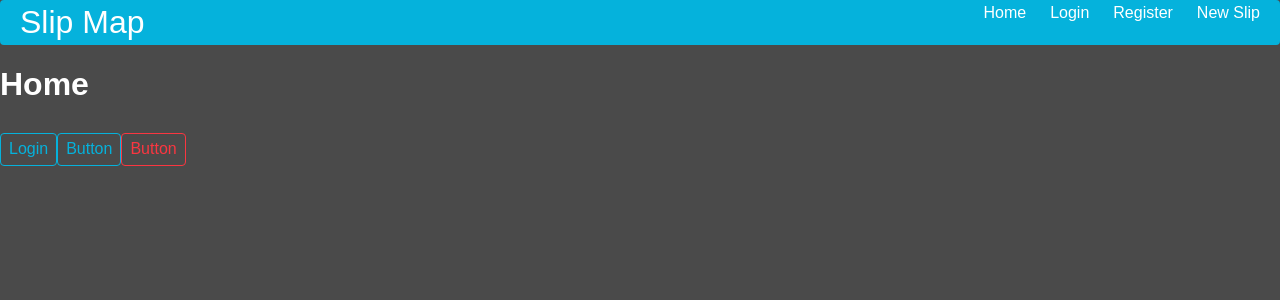
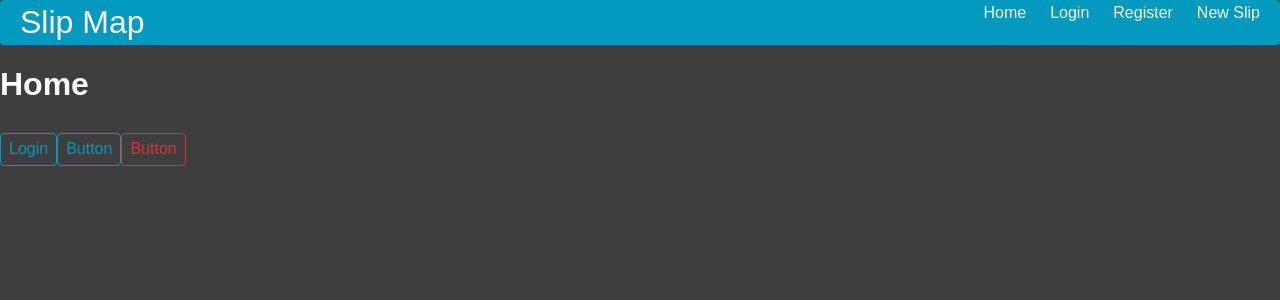
Before and after one commit to WilliamTaul/slip_map, a React (Vite) app in the folder client/: page / in a window 1280 px wide. Shown: the top 300 px of the page. Built offline with nearby package versions, Linux system fonts and the light colour scheme.

Commit message:
darkend css style. beginning to add messsage

```diff
--- a/client/public/styles.css
+++ b/client/public/styles.css
@@ -1,12 +1,12 @@
 :root {
-  --imperial-red: #FB3640;
-  --steel-blue: #4682b4;
-  --soft-grey: #4a4a4a;
+  --imperial-red: #e12f38;
+  --steel-blue: #3d6f99;
+  --soft-grey: #3e3e3e;
   --white: #ffffff;
-  --aero: #05b2dc;
-  --light-gray: #a0a0a0a0;
-  --aero-hover: #2fc2e3;
-  --imperial-red-hover: #ff5c64;
+  --aero: #0499bf;
+  --light-gray: #8a8a8a;
+  --aero-hover: #26a8ce;
+  --imperial-red-hover: #e95058;
 }
 
 * {
```
Also changed, not shown: 2 other files (tests, documents, lock files or other folders).
